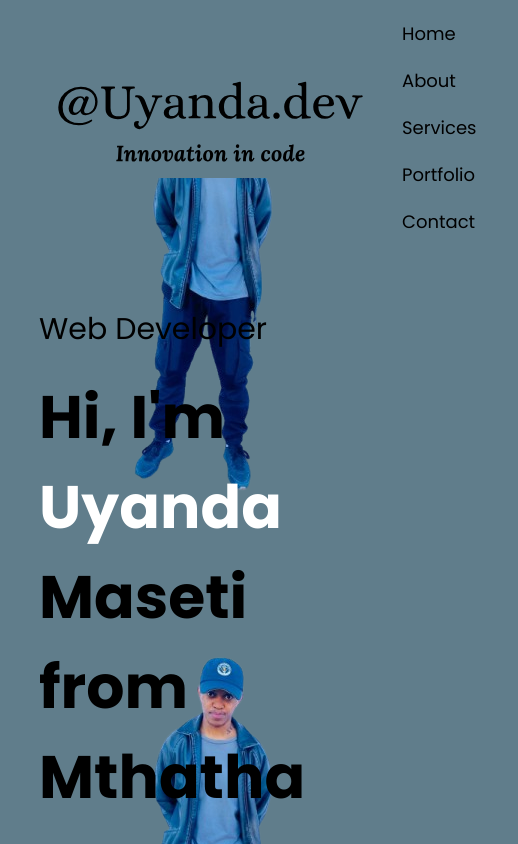
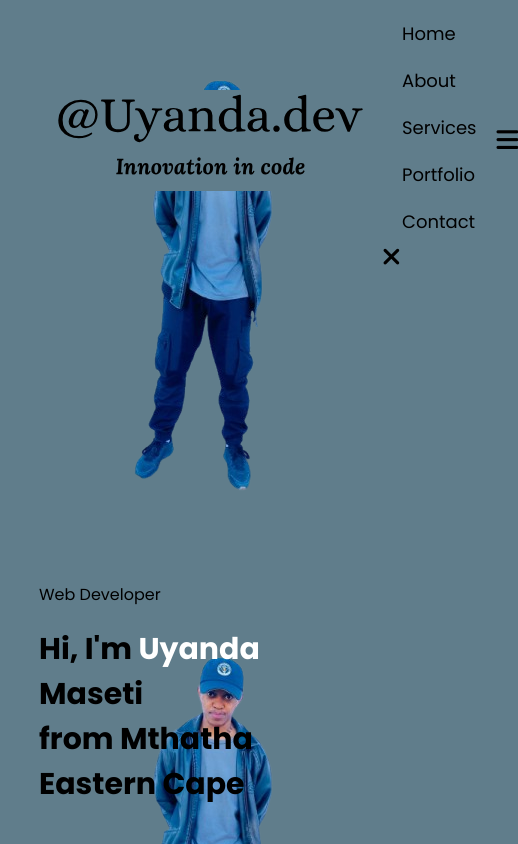
Before and after one commit to uyanda-maseti/riq-st-patrick, a plain HTML site: page index.html in a window 390 px wide. Shown: the top 844 px of the page, 518 px wide, since content can reach past the window. Drawn offline with Linux system fonts and the light colour scheme.

Commit message:
Add some more style to the mobile view

```diff
--- a/css/style.css
+++ b/css/style.css
@@ -333,8 +333,26 @@ form .btn2{
 }
 
 /* ---------- small screen ----------  */
+nav .fa-solid{
+    display: none;
+}
+
+
 @media only screen and (max-width: 600px){
     #header{
         background: url(../img/phone.png);
     }
+    .header-text{
+        margin-top: 100%;
+        font-size: 16px;
+    }
+    .header-text h1{
+        font-size: 30px;
+
+    }
+    nav .fa-solid{
+        display: block;
+        font-size: 25px;
+
+    }
 }
--- a/index.html
+++ b/index.html
@@ -21,7 +21,9 @@
                     <li><a href="#services">Services</a></li>
                     <li><a href="#portfolio">Portfolio</a></li>
                     <li><a href="#contact">Contact</a></li>
+                    <i class="fa-solid fa-xmark"></i>
                 </ul>
+                <i class="fa-solid fa-bars"></i>
             </nav>
             <div class="header-text">
                 <p>Web Developer</p>
```
